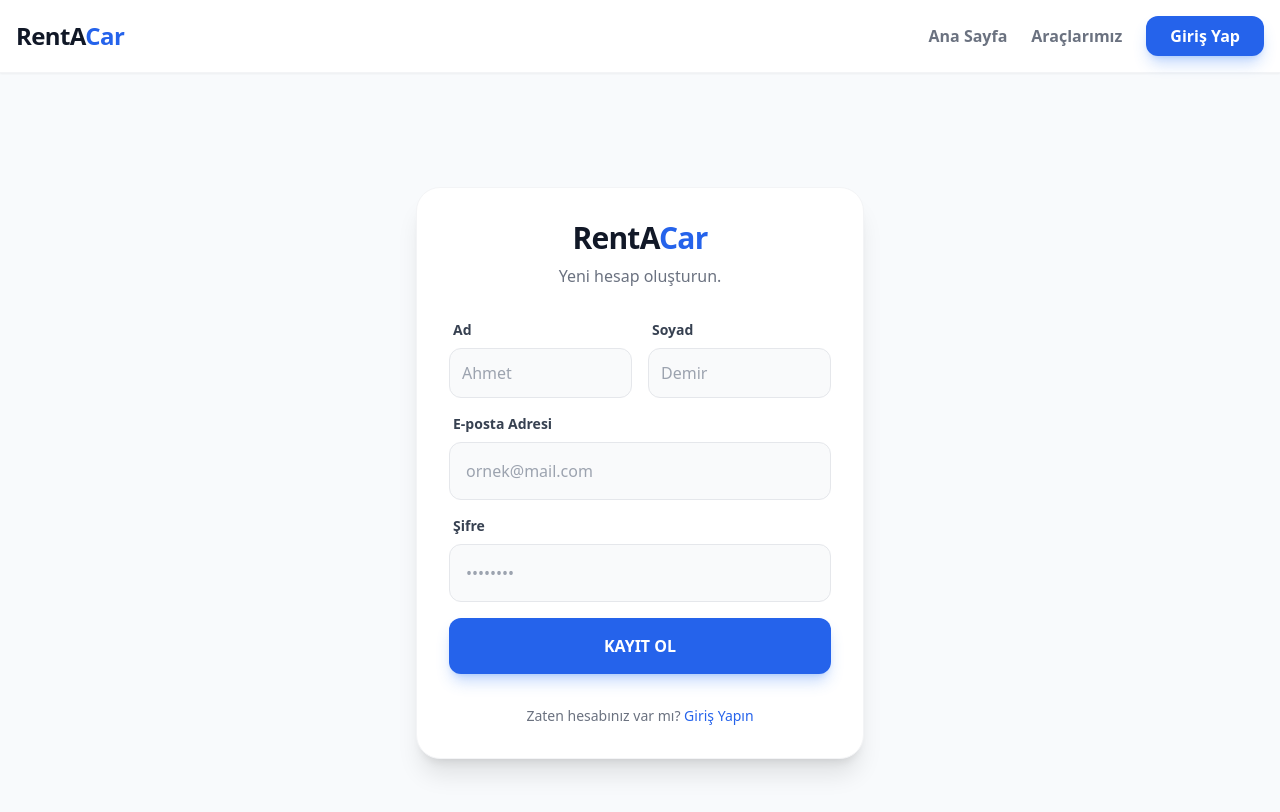
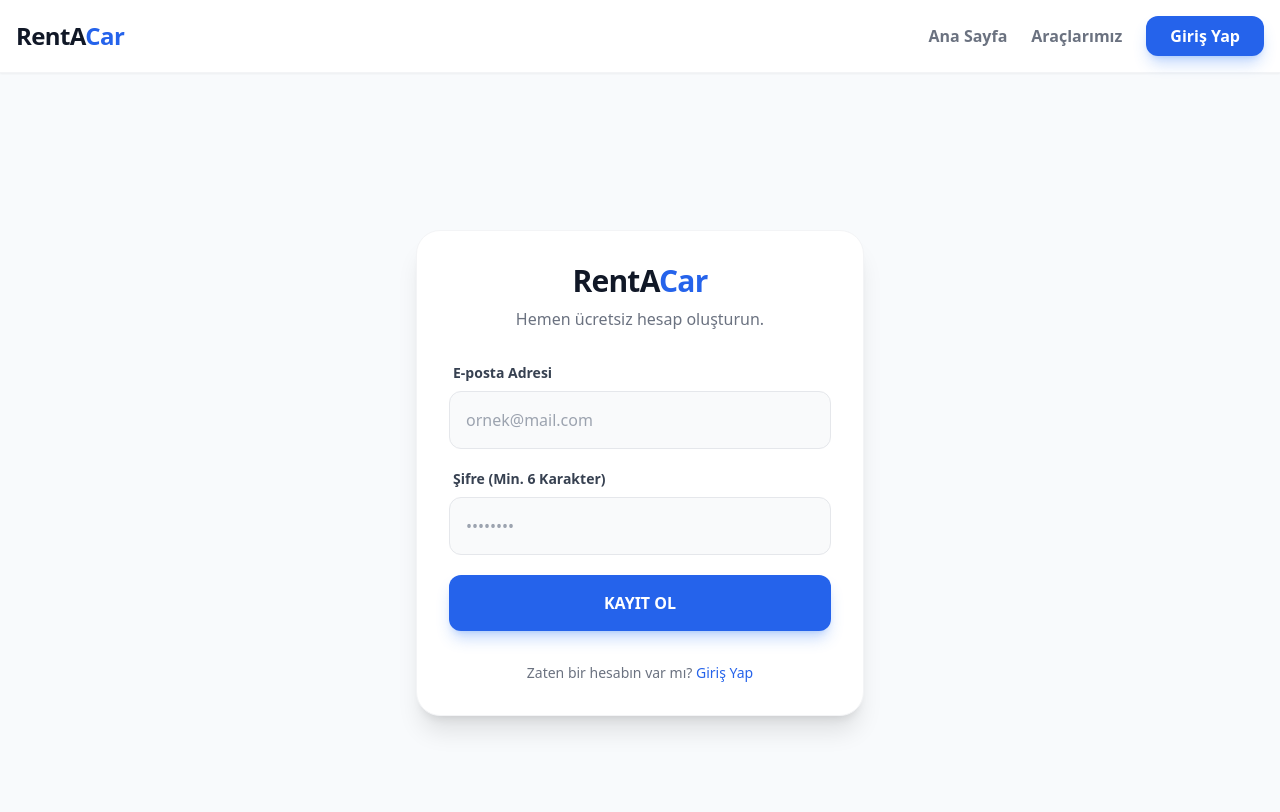
Before and after one commit to efecandonmez67/rent-a-car, a React (Vite) app in the folder rent-a-car-frontend/: page /register in a window 1280 px wide. Shown: the top 812 px of the page. Built offline with nearby package versions, Linux system fonts and the light colour scheme.

Commit message:
fix: update register

```diff
--- a/rent-a-car-frontend/src/pages/RegisterPage.tsx
+++ b/rent-a-car-frontend/src/pages/RegisterPage.tsx
@@ -4,8 +4,6 @@ import { useNavigate, Link } from "react-router-dom";
 
 const RegisterPage = () => {
     const navigate = useNavigate();
-    const [firstName, setFirstName] = useState("");
-    const [lastName, setLastName] = useState("");
     const [email, setEmail] = useState("");
     const [password, setPassword] = useState("");
     const [error, setError] = useState("");
@@ -16,18 +14,26 @@ const RegisterPage = () => {
         setLoading(true);
         setError("");
 
+        // Backend'deki @Size(min = 6) kuralını burada da kontrol edelim
+        if (password.length < 6) {
+            setError("Şifre en az 6 karakter olmalıdır!");
+            setLoading(false);
+            return;
+        }
+
         try {
+            // Sadece email ve password gönderiyoruz, tam Backend'in istediği gibi!
             await axios.post("https://rent-a-car-api-ccen.onrender.com/api/auth/register", {
                 email,
                 password
             });
 
-            alert("Kayıt başarılı! Giriş yapabilirsiniz.");
+            alert("Kayıt başarılı! Şimdi giriş yapabilirsiniz.");
             navigate("/login");
 
         } catch (err: any) {
             console.error("Kayıt hatası:", err);
-            setError("Kayıt başarısız! Bilgilerinizi kontrol edin.");
+            setError("Kayıt başarısız! Bu e-posta zaten kayıtlı olabilir.");
         } finally {
             setLoading(false);
         }
@@ -40,7 +46,7 @@ const RegisterPage = () => {
                     <h1 className="text-3xl font-extrabold text-gray-900 tracking-tight">
                         RentA<span className="text-blue-600">Car</span>
                     </h1>
-                    <p className="text-gray-500 mt-2 font-medium">Yeni hesap oluşturun.</p>
+                    <p className="text-gray-500 mt-2 font-medium">Hemen ücretsiz hesap oluşturun.</p>
                 </div>
 
                 {error && (
@@ -49,32 +55,7 @@ const RegisterPage = () => {
                     </div>
                 )}
 
-                <form onSubmit={handleRegister} className="space-y-4">
-                    <div className="flex gap-4">
-                        <div className="flex-1">
-                            <label className="block text-gray-700 font-bold mb-2 text-sm ml-1">Ad</label>
-                            <input
-                                type="text"
-                                value={firstName}
-                                onChange={(e) => setFirstName(e.target.value)}
-                                className="w-full bg-gray-50 border border-gray-200 text-gray-900 p-3 rounded-xl focus:ring-2 focus:ring-blue-500 focus:outline-none transition"
-                                placeholder="Ahmet"
-                                required
-                            />
-                        </div>
-                        <div className="flex-1">
-                            <label className="block text-gray-700 font-bold mb-2 text-sm ml-1">Soyad</label>
-                            <input
-                                type="text"
-                                value={lastName}
-                                onChange={(e) => setLastName(e.target.value)}
-                                className="w-full bg-gray-50 border border-gray-200 text-gray-900 p-3 rounded-xl focus:ring-2 focus:ring-blue-500 focus:outline-none transition"
-                                placeholder="Demir"
-                                required
-                            />
-                        </div>
-                    </div>
-
+                <form onSubmit={handleRegister} className="space-y-5">
                     <div>
                         <label className="block text-gray-700 font-bold mb-2 text-sm ml-1">E-posta Adresi</label>
                         <input
@@ -88,7 +69,7 @@ const RegisterPage = () => {
                     </div>
 
                     <div>
-                        <label className="block text-gray-700 font-bold mb-2 text-sm ml-1">Şifre</label>
+                        <label className="block text-gray-700 font-bold mb-2 text-sm ml-1">Şifre (Min. 6 Karakter)</label>
                         <input
                             type="password"
                             value={password}
@@ -109,7 +90,7 @@ const RegisterPage = () => {
                 </form>
 
                 <div className="mt-8 text-center text-sm font-medium text-gray-500">
-                    Zaten hesabınız var mı? <Link to="/login" className="text-blue-600 hover:underline">Giriş Yapın</Link>
+                    Zaten bir hesabın var mı? <Link to="/login" className="text-blue-600 hover:underline">Giriş Yap</Link>
                 </div>
             </div>
         </div>
```
